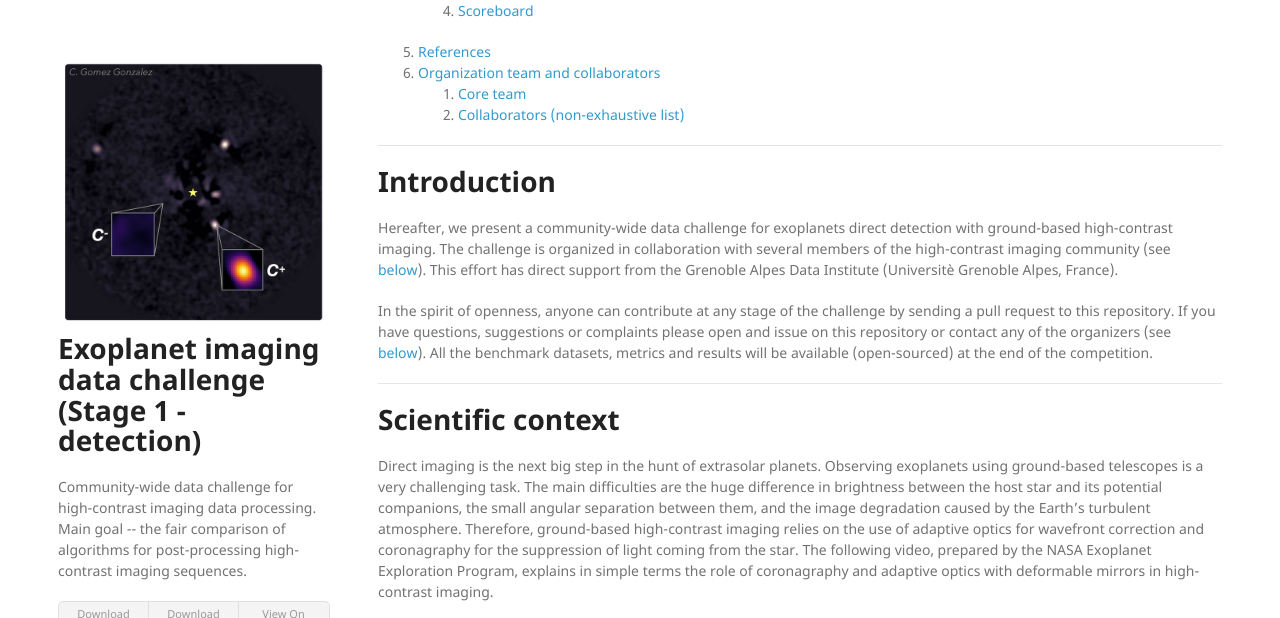
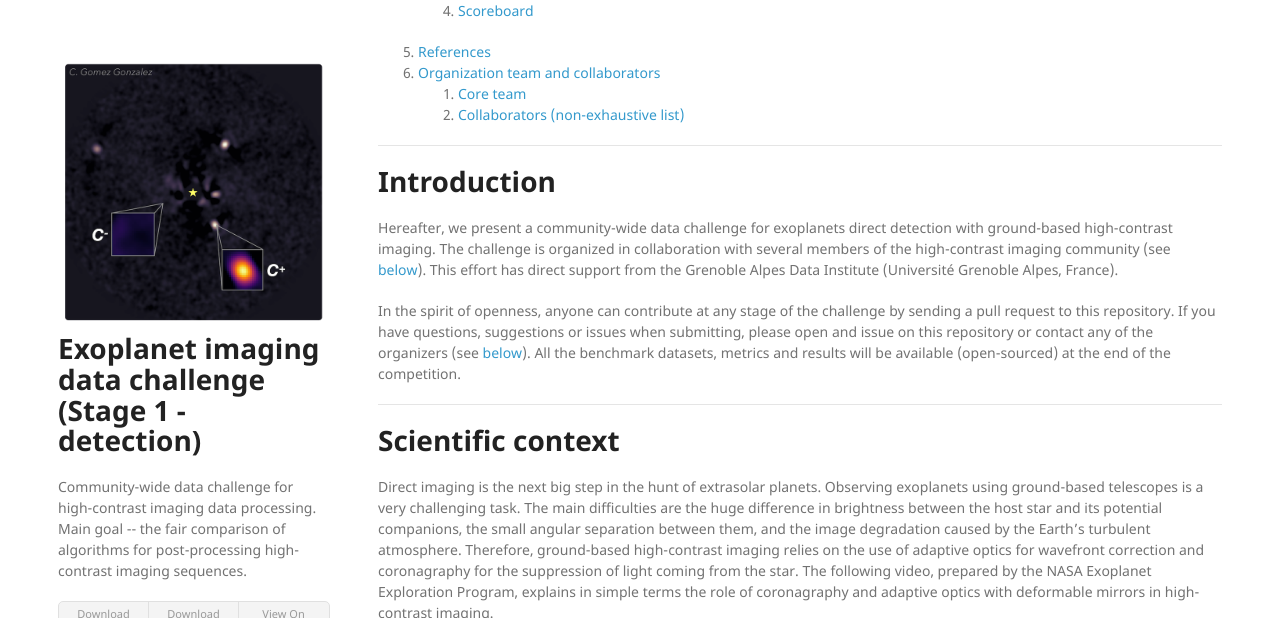
Before and after one commit to carlgogo/exoimaging_challenge, a Jekyll site: the page built from index.md, in a window 1280 px wide and 900 px high, scrolled down 475 px, cut to the strip 0-618 px from the top of the window. Built offline with Jekyll 4.4.1, drawn with Linux system fonts in a browser that asks for light colours; nearby versions of some CDN libraries; our own code applies the rules of GitHub Pages for plain Markdown files.

Commit message:
Update index.md

```diff
--- a/index.md
+++ b/index.md
@@ -2,9 +2,9 @@
 ---
 # Introduction
 
-Hereafter, we present a community-wide data challenge for exoplanets direct detection with ground-based high-contrast imaging. The challenge is organized in collaboration with several members of the high-contrast imaging community (see [below](#team)). This effort has direct support from the Grenoble Alpes Data Institute (Universitè Grenoble Alpes, France).
+Hereafter, we present a community-wide data challenge for exoplanets direct detection with ground-based high-contrast imaging. The challenge is organized in collaboration with several members of the high-contrast imaging community (see [below](#team)). This effort has direct support from the Grenoble Alpes Data Institute (Université Grenoble Alpes, France).
 
-In the spirit of openness, anyone can contribute at any stage of the challenge by sending a pull request to this repository. If you have questions, suggestions or complaints please open and issue on this repository or contact any of the organizers (see [below](#team)). All the benchmark datasets, metrics and results will be available (open-sourced) at the end of the competition.
+In the spirit of openness, anyone can contribute at any stage of the challenge by sending a pull request to this repository. If you have questions, suggestions or issues when submitting, please open and issue on this repository or contact any of the organizers (see [below](#team)). All the benchmark datasets, metrics and results will be available (open-sourced) at the end of the competition.
 
 ---
 # Scientific context
```
